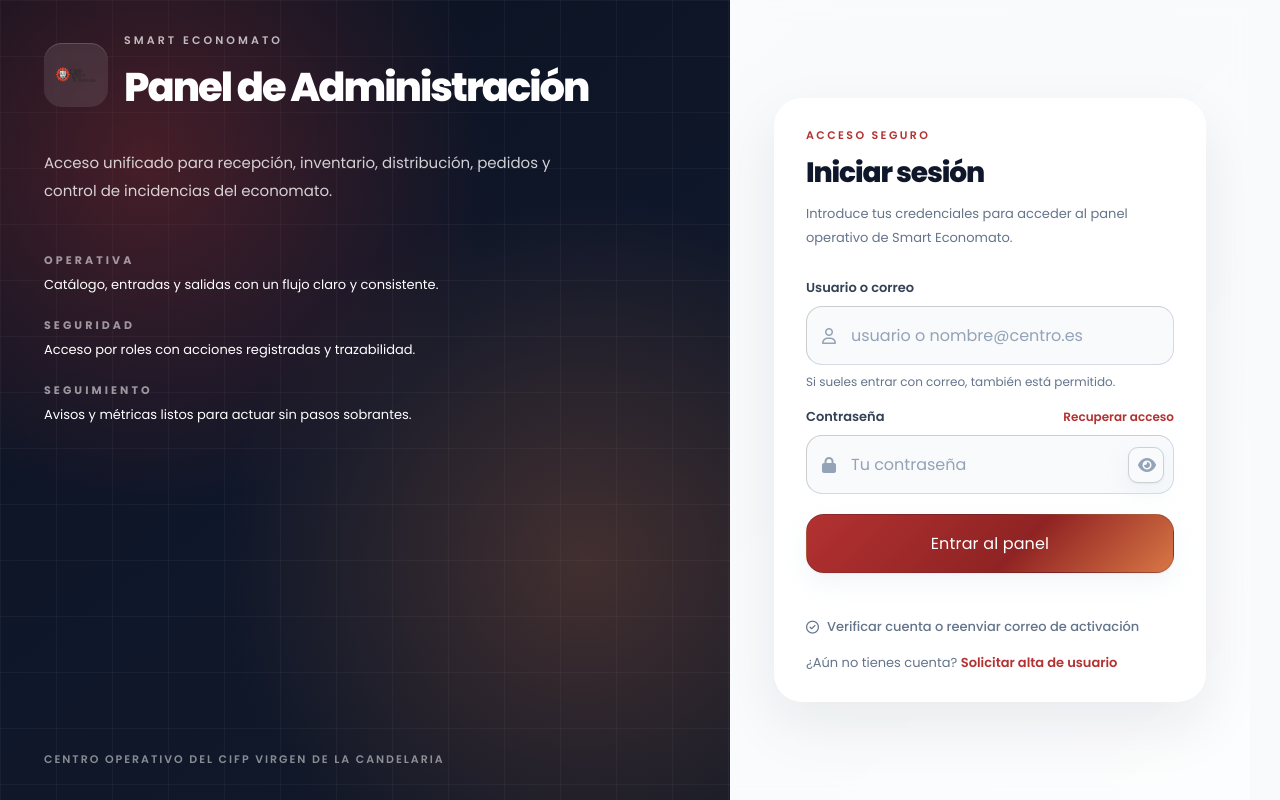
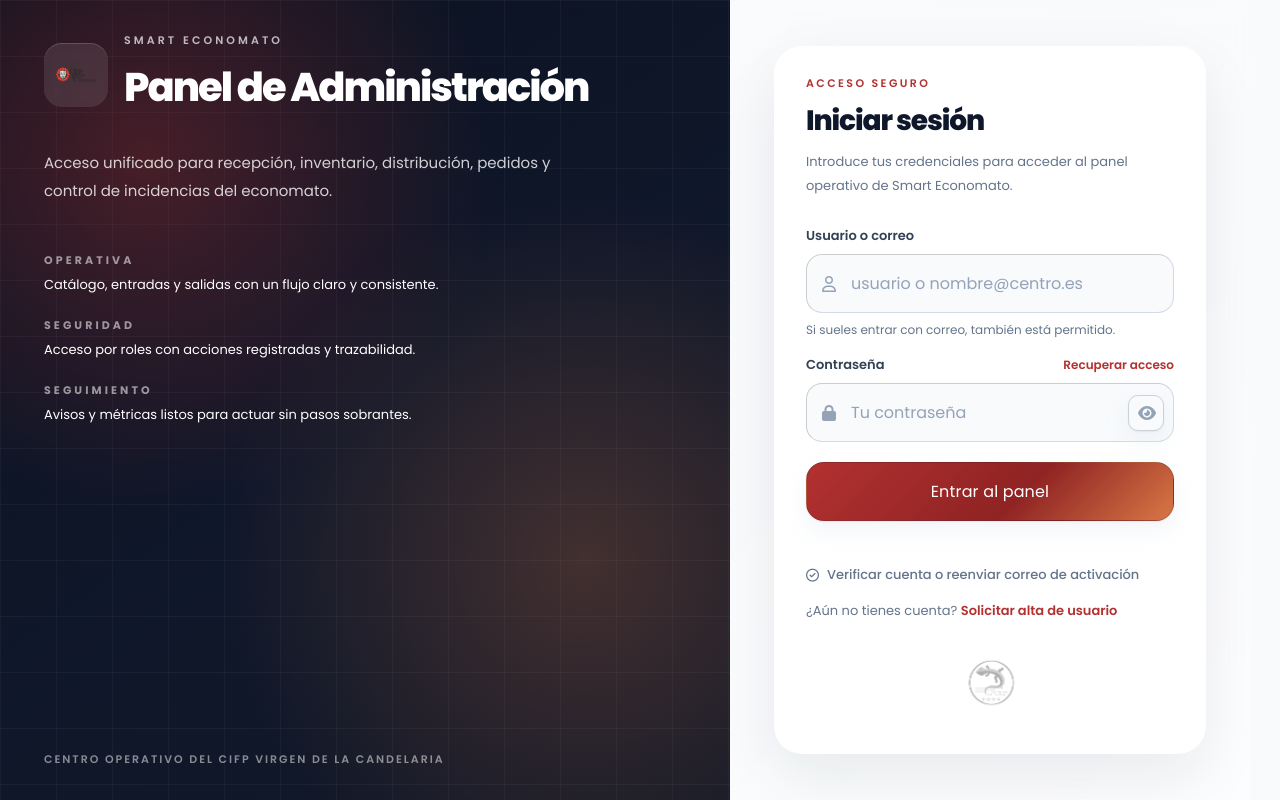
Before and after one commit to Pabloohdez/smart-economato-main, a React (Vite) app in the folder frontend/: page /login in a window 1280 px wide. Built offline with nearby package versions, Linux system fonts and the light colour scheme; no server answers.

Commit message:
Añadir el logo grupal al login

```diff
--- a/frontend/src/pages/LoginPage.tsx
+++ b/frontend/src/pages/LoginPage.tsx
@@ -212,6 +212,10 @@
                   </Link>
                 </p>
               </div>
+
+              <div className="mt-6 flex justify-center opacity-40 hover:opacity-100 transition-opacity duration-300">
+                <img src="/logo-pdsg.png" alt="PDSG Logo" className="h-20 w-auto grayscale hover:grayscale-0 transition-all duration-300" />
+              </div>
             </div>
           </section>
         </div>
```
Also changed, not shown: frontend/public/logo-pdsg.png (added), 1 other file (tests, documents, lock files or other folders).
